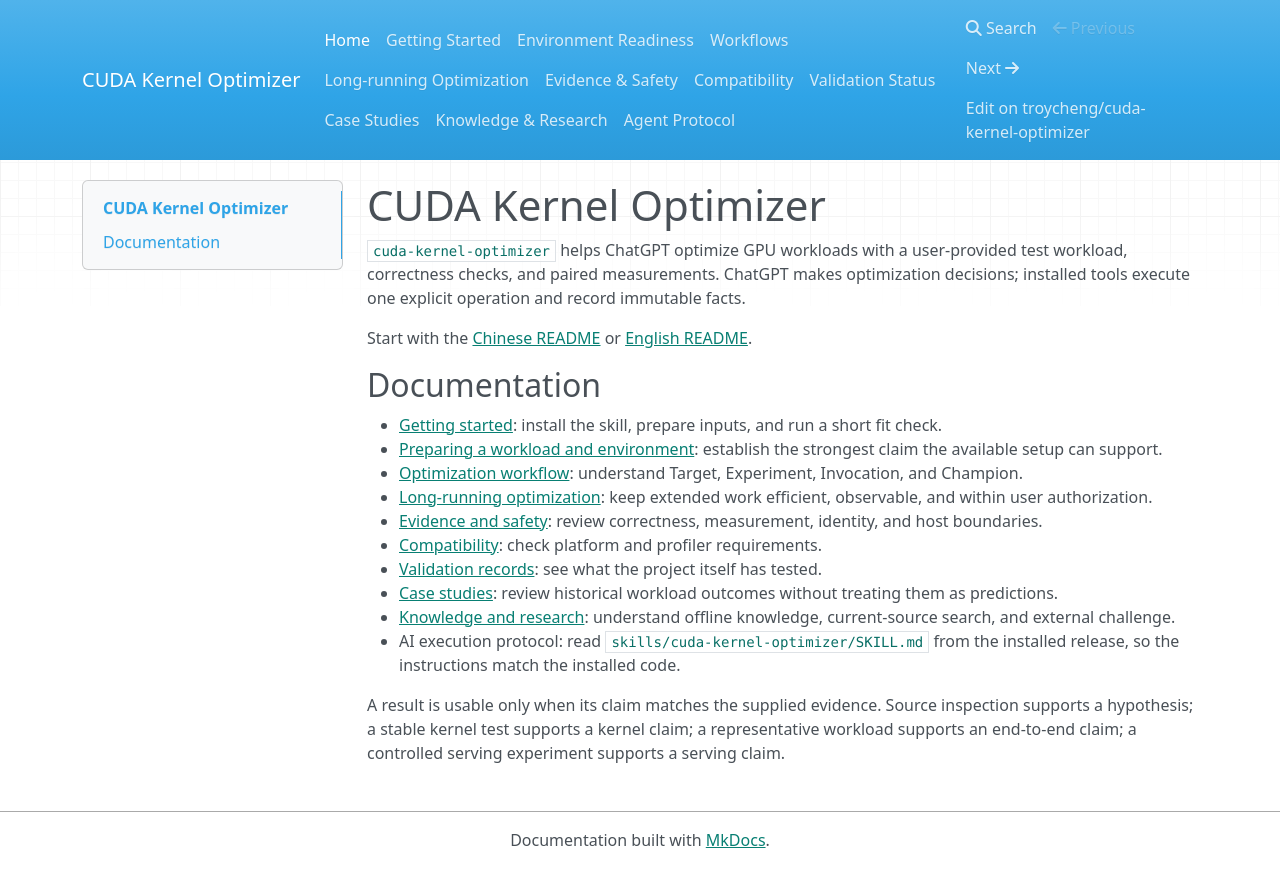
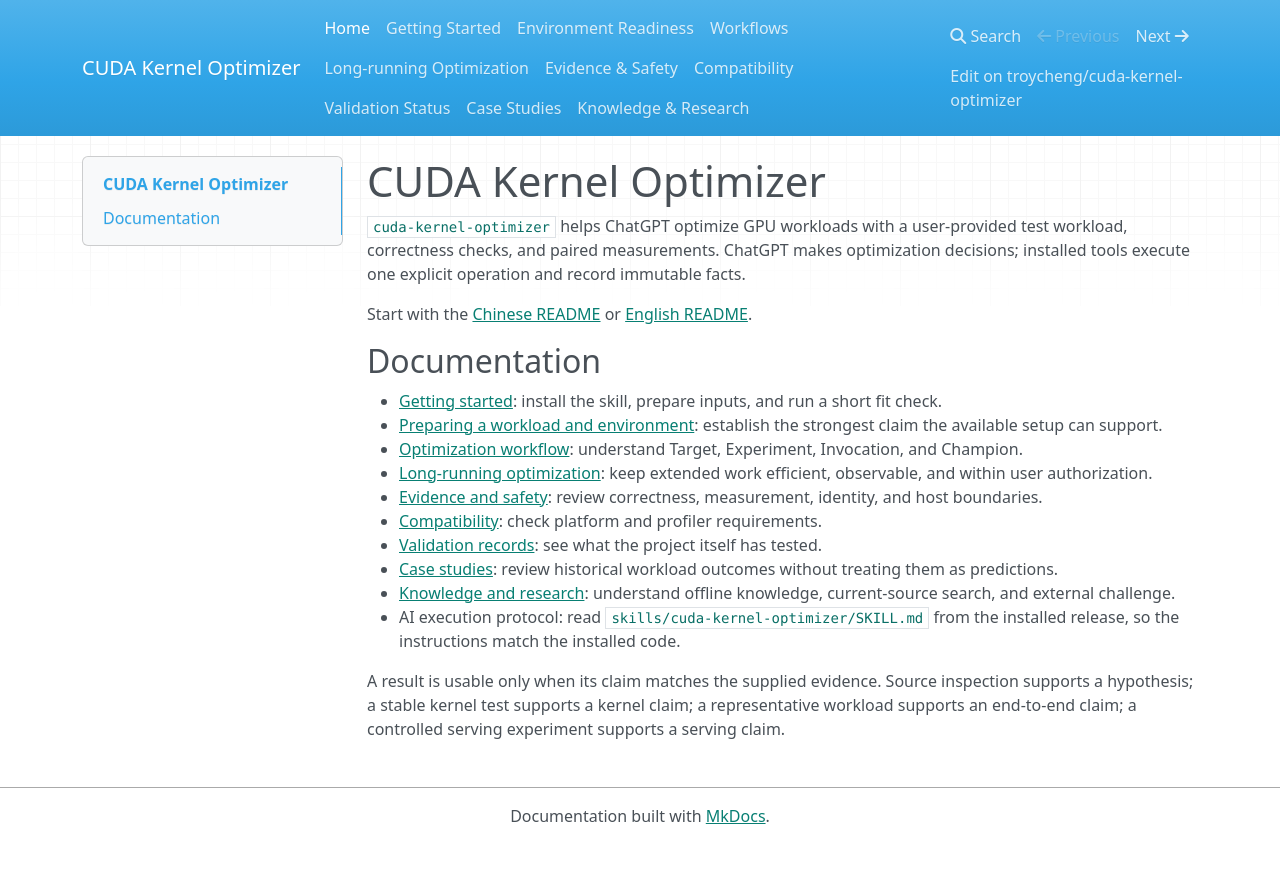
Before and after one commit to troycheng/cuda-kernel-optimizer, an MkDocs documentation site: the page built from docs/index.md, in a window 1280 px wide. Shown: the top 887 px of the page. Built offline with MkDocs 1.6.1, drawn with Linux system fonts in a browser that asks for light colours; nearby versions of some CDN libraries.

Commit message:
docs: remove moving protocol link

```diff
--- a/mkdocs.yml
+++ b/mkdocs.yml
@@ -18,7 +18,6 @@
   - Validation Status: validation.md
   - Case Studies: case-studies.md
   - Knowledge & Research: knowledge-and-research.md
-  - Agent Protocol: https://github.com/troycheng/cuda-kernel-optimizer/blob/main/skills/cuda-kernel-optimizer/SKILL.md
 
 extra_css:
   - stylesheets/extra.css
```
Also changed, not shown: 1 other file.
